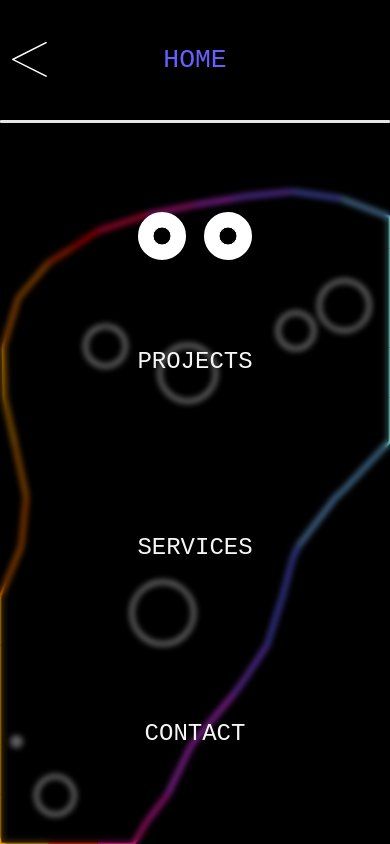
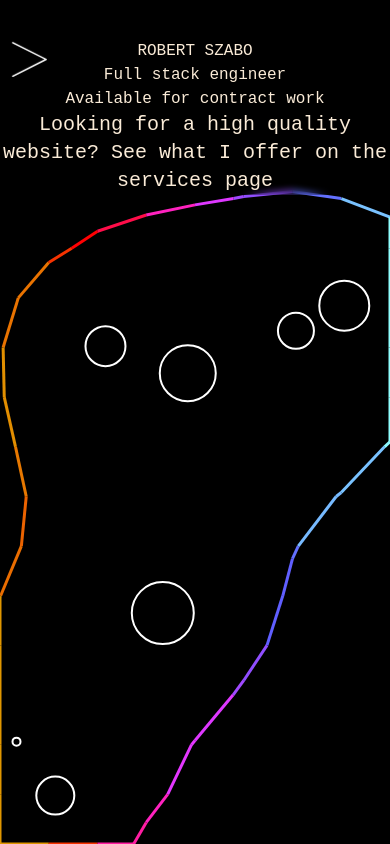
Before and after one commit to szabbbbu/ResumeWebsite, a Next.js app: page / in a window 390 px wide. Built offline with nearby package versions, Linux system fonts and the light colour scheme.

Commit message:
changes to mobile menu logic

```diff
--- a/src/components/CustomLink/CustomLink.tsx
+++ b/src/components/CustomLink/CustomLink.tsx
@@ -15,21 +15,17 @@ function CustomLink_ToMemo({to, children}: Props) {
     const router = useRouter();
     const {appWidth, setMenuHidden} = useAppContext();
 
-    const mobileLink = (
-        <div id={Styles.container} className={`cursor-pointer h-fit w-full flex flex-col ${currPath === to ? "text-siteBlue": undefined}`}
-        onClick={() => {
-            setTimeout(() => {
-                router.push(to);
-                setMenuHidden(true)
-            }, 444)
-        }}>{children}</div>
-    );
 
-    const desktopLink = (
+
+    const link = (
         <Link
         id={Styles.container}
         className={`h-fit w-full flex flex-col ${currPath === to ? "text-siteBlue": undefined}`}
         href={to}
+        onClick={() => {
+            if (appWidth < 768)
+                setMenuHidden(true);
+        }}
         >
             {children}
         </Link>
@@ -38,8 +34,8 @@ function CustomLink_ToMemo({to, children}: Props) {
 
     return (
         <div>
-            {appWidth < 768 ? mobileLink : desktopLink}
-            {/* {desktopLink} */}
+
+            {link}
             <div id={Styles.bar}> </div>
         </div>
     );
--- a/src/contexts/AppContextProvider.tsx
+++ b/src/contexts/AppContextProvider.tsx
@@ -12,12 +12,17 @@ function AppCtx({children}: Props) {
     // console.log("app ctxt")
     const [appWidth, setAppWidth] = useState<number>(751);
     const [appHeight, setAppHeight] = useState<number>(751);
-    const [menuHidden, setMenuHidden] = useState<boolean>(false);
-    const [hideBody, setHideBody] = useState<boolean>(false);
+    const [menuHidden, setMenuHidden] = useState<boolean>(true);
 
     useEffect(() => {
         function handleResize() {
             setAppWidth(window.innerWidth);
+            if (window.innerWidth < 768) {
+                setMenuHidden(true);
+            }
+            else {
+                setMenuHidden(false);
+            }
         }
         handleResize();
         window.addEventListener("resize", handleResize);
@@ -25,7 +30,6 @@ function AppCtx({children}: Props) {
             window.removeEventListener("resize", handleResize);
         }
     }, [appWidth])
-    //TODO: REMOVE APP WIDTH & HEIGHT?
     return(
         <AppContext.Provider
             value={
```
